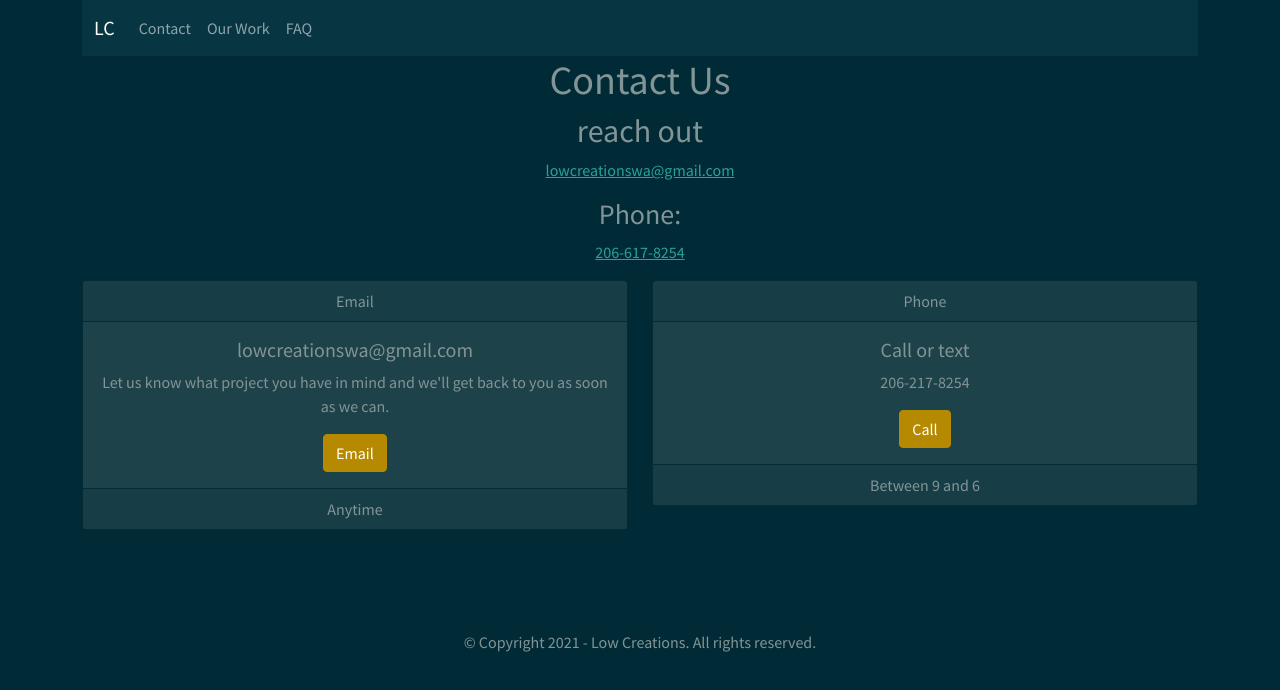
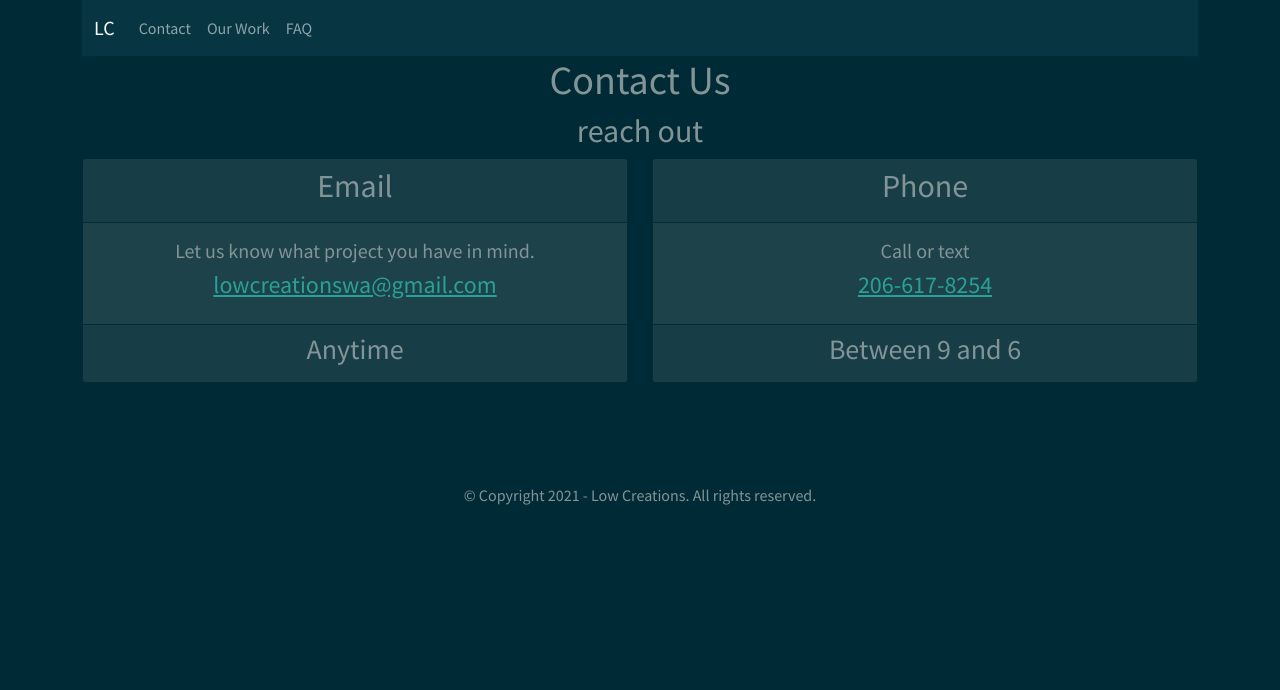
Before and after one commit to PeteLow-13/LowCreations, a React (Create React App) app: page /contact in a window 1280 px wide. Shown: the top 690 px of the page. Built offline with nearby package versions, Linux system fonts and the light colour scheme.

Commit message:
Changed contact cards

```diff
--- a/src/Screens/ContactScreen.js
+++ b/src/Screens/ContactScreen.js
@@ -1,7 +1,5 @@
 import React from 'react';
 import { Row, Col, Card, Button } from 'react-bootstrap';
-
-
 
 const ContactScreen = () => {
   return (
@@ -9,37 +7,50 @@ const ContactScreen = () => {
       <h1>Contact Us</h1>
       <h2>reach out </h2>
 
-      <p className='text-center'><a href='mailto:lowcreationswa@gmail.com'>lowcreationswa@gmail.com</a></p>
-      <h3>Phone:</h3>
-      <p className='text-center'><a href='tel:206-617-8254'>206-617-8254</a> </p>
       <Row>
         <Col sm={12} md={12} lg={6} xl={6}>
           {/* <Card style={{ width: 'auto' }} className='rounded'> */}
 
-
-        <Card className="text-center rounded" style={{ width: 'auto', height: 'auto'}} >
-          <Card.Header>Email</Card.Header>
+          <Card
+            className='text-center rounded'
+            style={{ width: 'auto', height: 'auto' }}
+          >
+            <Card.Header>
+              <h2>Email</h2>
+            </Card.Header>
             <Card.Body>
-            <Card.Title>lowcreationswa@gmail.com</Card.Title>
+              <Card.Title>
+                Let us know what project you have in mind.
+              </Card.Title>
               <Card.Text>
-              Let us know what project you have in mind and we'll get back to you as soon as we can.
+                <h4 className='text-center'>
+                  <a href='mailto:lowcreationswa@gmail.com'>
+                    lowcreationswa@gmail.com
+                  </a>
+                </h4>
               </Card.Text>
-            <Button variant="primary" href='mailto:lowcreationswa@gmail.com'>Email</Button>
             </Card.Body>
-          <Card.Footer className="text-muted">Anytime</Card.Footer>
+            <Card.Footer className='text-muted'>
+              <h3>Anytime</h3>
+            </Card.Footer>
           </Card>
         </Col>
         <Col md={6}>
-        <Card className="text-center rounded">
-          <Card.Header>Phone</Card.Header>
+          <Card className='text-center rounded'>
+            <Card.Header>
+              <h2>Phone</h2>
+            </Card.Header>
             <Card.Body>
               <Card.Title>Call or text</Card.Title>
               <Card.Text>
-              206-217-8254
+                <h4 className='text-center'>
+                  <a href='tel:206-617-8254'>206-617-8254</a>{' '}
+                </h4>
               </Card.Text>
-            <Button variant="primary" href='tel:206-617-8254'>Call</Button>
             </Card.Body>
-          <Card.Footer className="text-muted">Between 9 and 6</Card.Footer>
+            <Card.Footer className='text-muted'>
+              <h3>Between 9 and 6</h3>
+            </Card.Footer>
           </Card>
         </Col>
       </Row>
```
Lines whose indentation alone changed are shown as unchanged.
